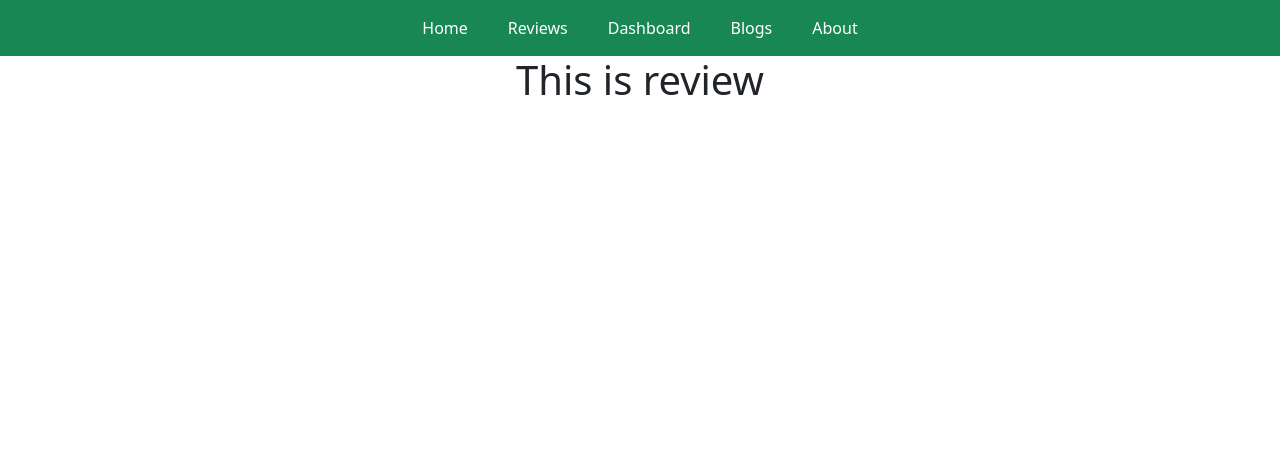
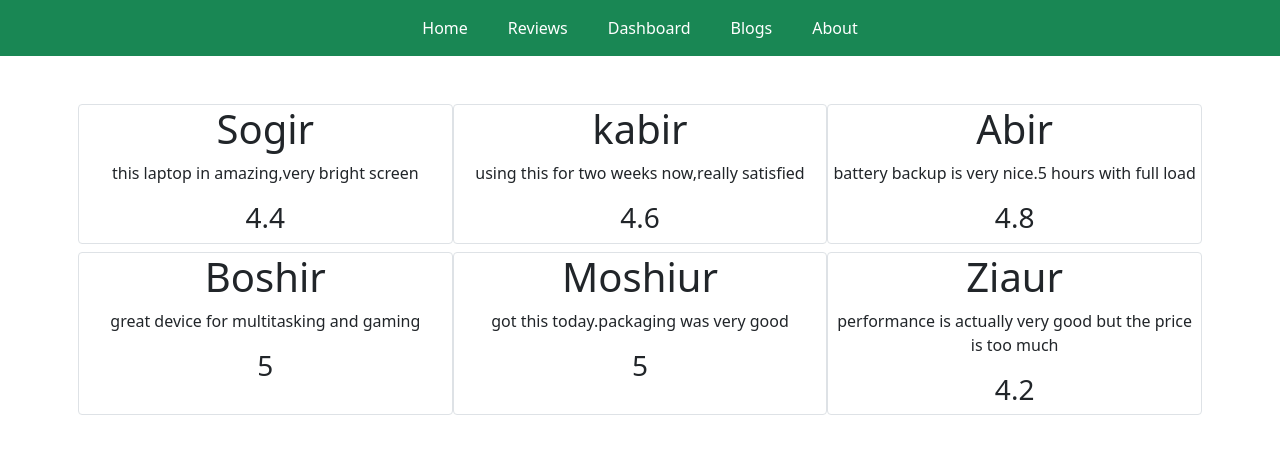
Before and after one commit to HameemH/Digitronics-assign09, a React (Create React App) app: page /reviews in a window 1280 px wide. Shown: the top 454 px of the page. Built offline with nearby package versions, Linux system fonts and the light colour scheme.

Commit message:
user comment fake data done and data loaded in home,reviews

```diff
--- a/src/Component/Home/Home.js
+++ b/src/Component/Home/Home.js
@@ -1,7 +1,23 @@
+import { Button } from 'bootstrap';
 import React from 'react';
+
+import Review from '../Review/Review'
+
 import './Home.css'
+import { Link } from 'react-router-dom';
+
 
 const Home = () => {
+    const reviews =[
+         {id:1, name:"Sogir", ratings:4.4, review:'this laptop in amazing,very bright screen'},
+         {id:2, name:"kabir", ratings:4.6, review:'using this for two weeks now,really satisfied'},
+         {id:3, name:"Abir", ratings:4.8, review:'battery backup is very nice.5 hours with full load'},
+         {id:4, name:"Boshir", ratings:5.0, review:'great device for multitasking and gaming'},
+        {id:5, name:"Moshiur", ratings:5.0, review:'got this today.packaging was very good'},
+        {id:6, name:"Ziaur", ratings:4.2, review:'performance is  actually very good but the price is too much'},
+    ];
+
+
     return (
         <div className='container'>
             <div className="container row mt-5 ">
@@ -15,7 +31,15 @@ const Home = () => {
               </div>
             </div>
             <div className="review-container mt-5">
-                <h1>Reviews</h1>
+                <h1 className='mb-3'>Reviews</h1>
+               <div className='row g-2'>
+               {
+                    reviews.slice(0,3).map(review => <Review key={review.id} review={review}></Review>)
+                }
+               </div>
+           <Link to='/reviews' >
+           <button className='btn btn-success mt-5'> See all Reviews</button>
+           </Link>
             </div>
 
         </div>
--- /dev/null
+++ b/src/Component/Review/Review.css
@@ -0,0 +1,3 @@
+.review-card{
+    width: 250px;
+}
--- /dev/null
+++ b/src/Component/Review/Review.js
@@ -0,0 +1,16 @@
+import React from 'react';
+import './Review.css'
+
+const Review = (props) => {
+    console.log(props.review);
+    const{id,name, ratings, review} = props.review;
+    return (
+        <div className='col-4 border border-1 rounded '>
+            <h1>{name}</h1>
+            <p>{review}</p>
+            <h3>{ratings}</h3>
+        </div>
+    );
+};
+
+export default Review;
--- a/src/Component/Reviews/Reviews.js
+++ b/src/Component/Reviews/Reviews.js
@@ -1,9 +1,23 @@
 import React from 'react';
+import Review from './../Review/Review';
 
 const Reviews = () => {
+    const reviews =[
+        {id:1, name:"Sogir", ratings:4.4, review:'this laptop in amazing,very bright screen'},
+        {id:2, name:"kabir", ratings:4.6, review:'using this for two weeks now,really satisfied'},
+        {id:3, name:"Abir", ratings:4.8, review:'battery backup is very nice.5 hours with full load'},
+        {id:4, name:"Boshir", ratings:5.0, review:'great device for multitasking and gaming'},
+       {id:5, name:"Moshiur", ratings:5.0, review:'got this today.packaging was very good'},
+       {id:6, name:"Ziaur", ratings:4.2, review:'performance is  actually very good but the price is too much'},
+   ];
+
     return (
-        <div>
-            <h1>This is review</h1>
+        <div className='mt-5 container'>
+            <div className='row g-2'>
+               {
+                    reviews.map(review => <Review key={review.id} review={review}></Review>)
+                }
+               </div>
         </div>
     );
 };
```
Also changed, not shown: src/Hook/fakedata.js (deleted, +0 -15 lines).
